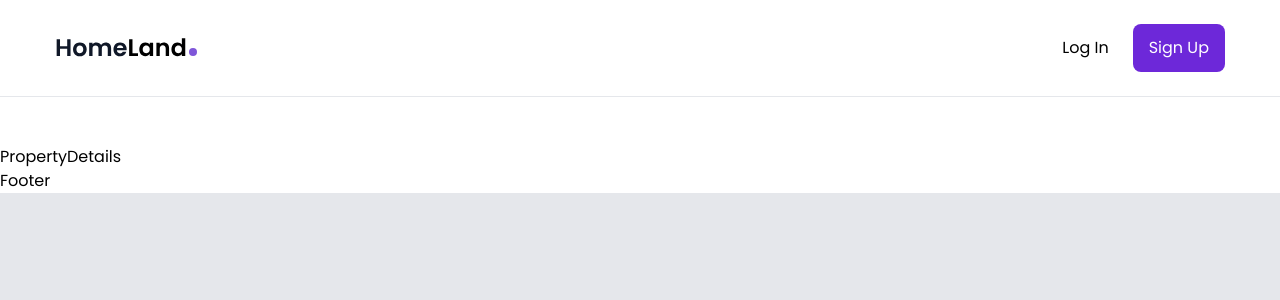
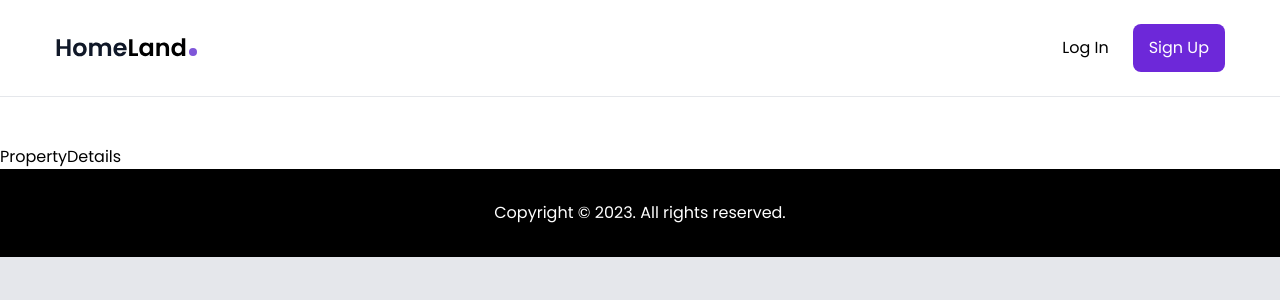
Before and after one commit to Zohra-Neda/Real-Estate-Frontent, a React (Create React App) app: page /property/1 in a window 1280 px wide. Shown: the top 300 px of the page. Built offline with nearby package versions, Linux system fonts and the light colour scheme.

Commit message:
Add Footer component

```diff
--- a/src/components/Footer.js
+++ b/src/components/Footer.js
@@ -1,7 +1,13 @@
 import React from 'react';
 
 const Footer = () => {
-  return <div>Footer</div>;
+  return (
+    <footer className='bg-black py-8 text-center text-white'>
+      <div className='container mx-auto'>
+        Copyright &copy; 2023. All rights reserved.
+      </div>
+    </footer>
+  );
 };
 
 export default Footer;
```
